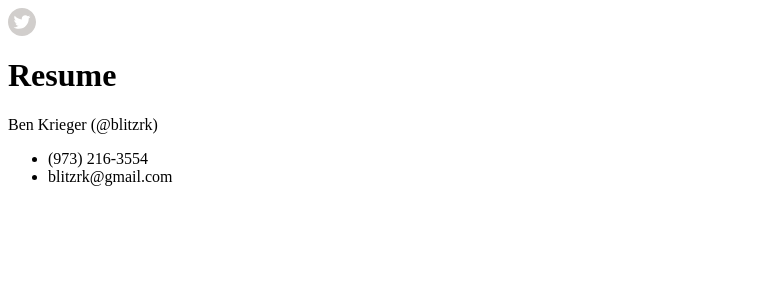
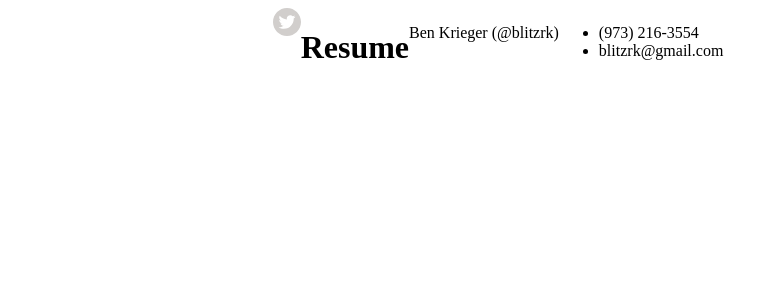
Before and after one commit to blitzrk/resume, a Jekyll site: the page built from index.md, in a window 1280 px wide. Shown: the top 300 px of the page, without its empty margins (0-778 px from the left). Built offline with Jekyll 4.4.1, drawn with Linux system fonts in a browser that asks for light colours.

Commit message:
Link twitter icon; center content

```diff
--- a/_layouts/default.html
+++ b/_layouts/default.html
@@ -1,7 +1,9 @@
 <html>
 	{% include head.html %}
 	<body>
-		{% include social/twitter.html %}
+		<a href="https://twitter.com/blitzrk">
+			{% include social/twitter.html %}
+		</a>
 		{{ content }}
 	</body>
 </html>
--- a/css/main.scss
+++ b/css/main.scss
@@ -5,4 +5,6 @@ $width: 980px;
 
 body {
 	width: $width;
+	display: flex;
+	justify-content: center;
 }
```
